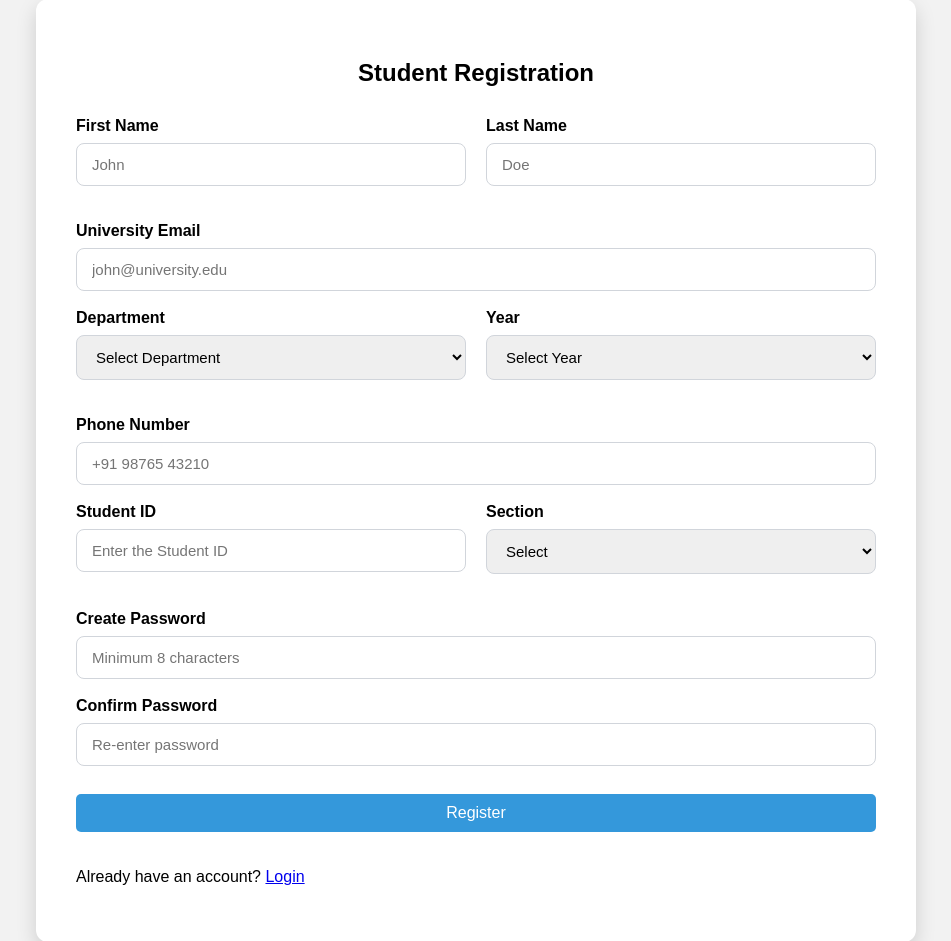
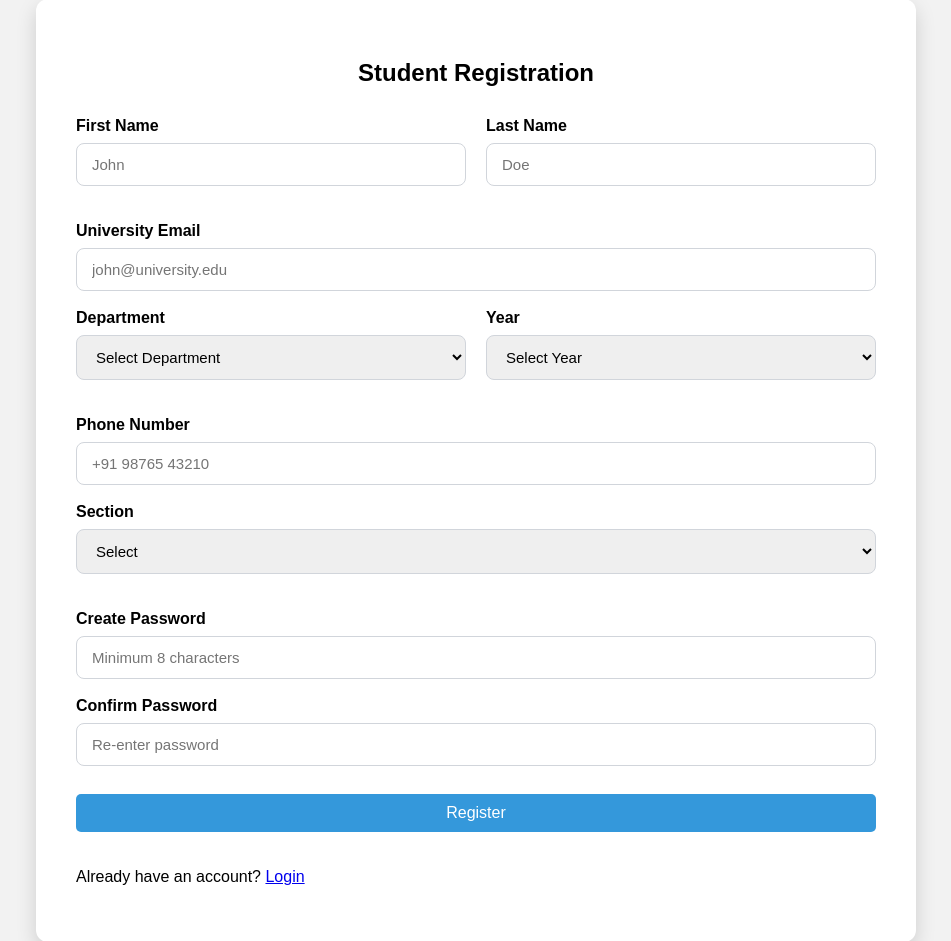
Before and after one commit to NagasriHarini/Course_Registration_system_2, a Flask app: page /register in a window 1280 px wide. Shown: the part 161-1102 px from the top of the page, without its empty margins (164-1115 px from the left). Run offline with Flask 3, Linux system fonts and the light colour scheme.

Commit message:
changed_db_schema

```diff
--- a/database.py
+++ b/database.py
@@ -17,11 +17,10 @@ def register_student(data):
 
     cursor.execute("""
         INSERT INTO Students
-        (student_id, first_name, last_name, email,
+        (first_name, last_name, email,
          password, department, year_of_study, phone_number,section)
-        VALUES (?, ?, ?, ?, ?, ?, ?, ?, ?)
+        VALUES (?, ?, ?, ?, ?, ?, ?, ?)
     """, (
-        data["student_id"],
         data["first_name"],
         data["last_name"],
         data["email"],
--- a/templates/register.html
+++ b/templates/register.html
@@ -90,15 +90,6 @@
                 </div>
 
                 <div class="form-row">
-                    <div class="form-group">
-                        <label for="student_id">Student ID</label>
-                        <input
-                            type="text"
-                            id="student_id"
-                            name="student_id"
-                            placeholder="Enter the Student ID"
-                            required>
-                    </div>
 
                     <div class="form-group">
                         <label for="section">Section</label>
@@ -200,7 +191,6 @@ registerForm.addEventListener("submit", function (event) {
     const department = document.getElementById("department").value;
     const year = document.getElementById("year_of_study").value;
     const phone = document.getElementById("phone_number").value.trim();
-    const studentID = document.getElementById("student_id").value.trim();
     const passwordValue = password.value;
     const confirmPasswordValue = confirmPassword.value;
     if (firstName.length < 2) {
@@ -244,12 +234,6 @@ registerForm.addEventListener("submit", function (event) {
         }
     }
 
-    if (studentID.length < 5) {
-        alert("Please enter a valid Student ID.");
-        event.preventDefault();
-        return;
-    }
-
     const passwordPattern =
         /^(?=.*[a-z])(?=.*[A-Z])(?=.*\d)(?=.*[@$!%*?&#^()_\-+=])[A-Za-z\d@$!%*?&#^()_\-+=]{8,}$/;
 
```
